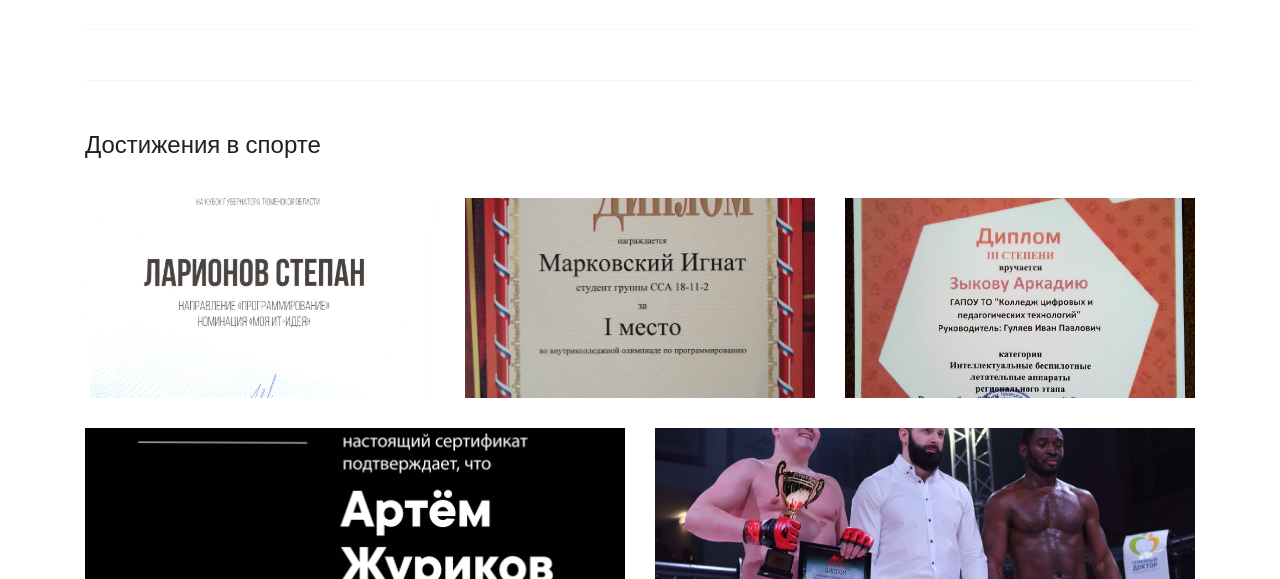
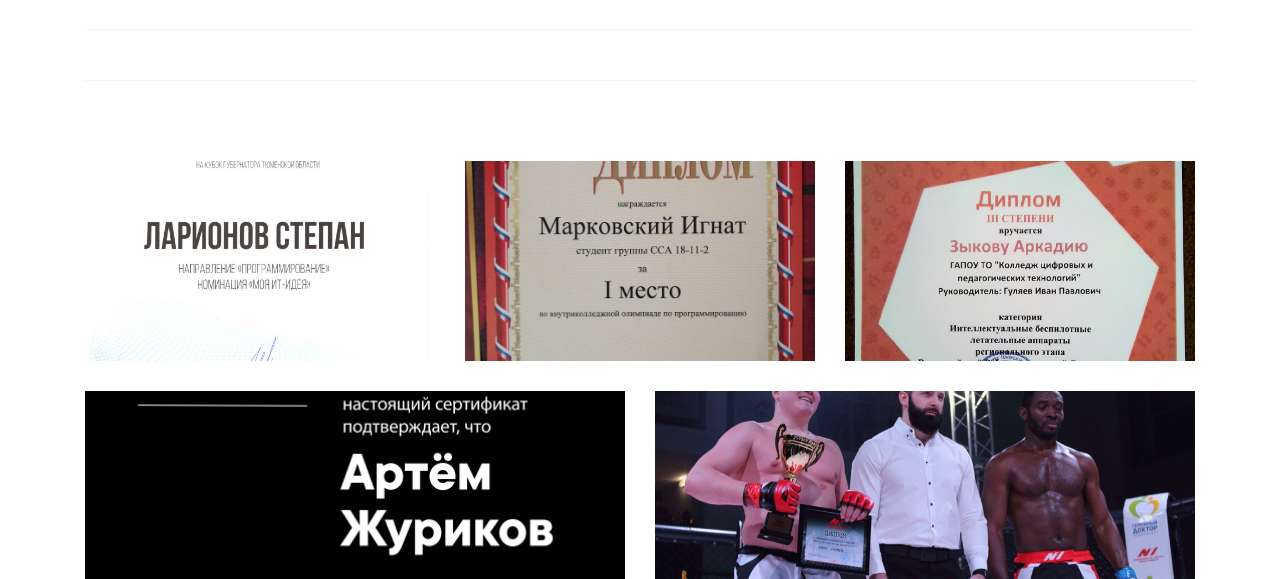
Before and after one commit to gulyaevip/gulyaevip.github.io, a plain HTML site: page stud.html in a window 1280 px wide. Shown: the part 521-1100 px from the top of the page. Drawn offline with Linux system fonts and the light colour scheme; files whose address does not match are found by name.

Commit message:
first commit1

```diff
--- a/stud.html
+++ b/stud.html
@@ -151,7 +151,7 @@
 
 
 			<div class="section-top-border">
-				<h3>Достижения в спорте</h3>
+
 				<div class="row gallery-item">
 					<div class="col-md-4">
 						<a href="img/stud/1.jpg" class="img-pop-up">
```
